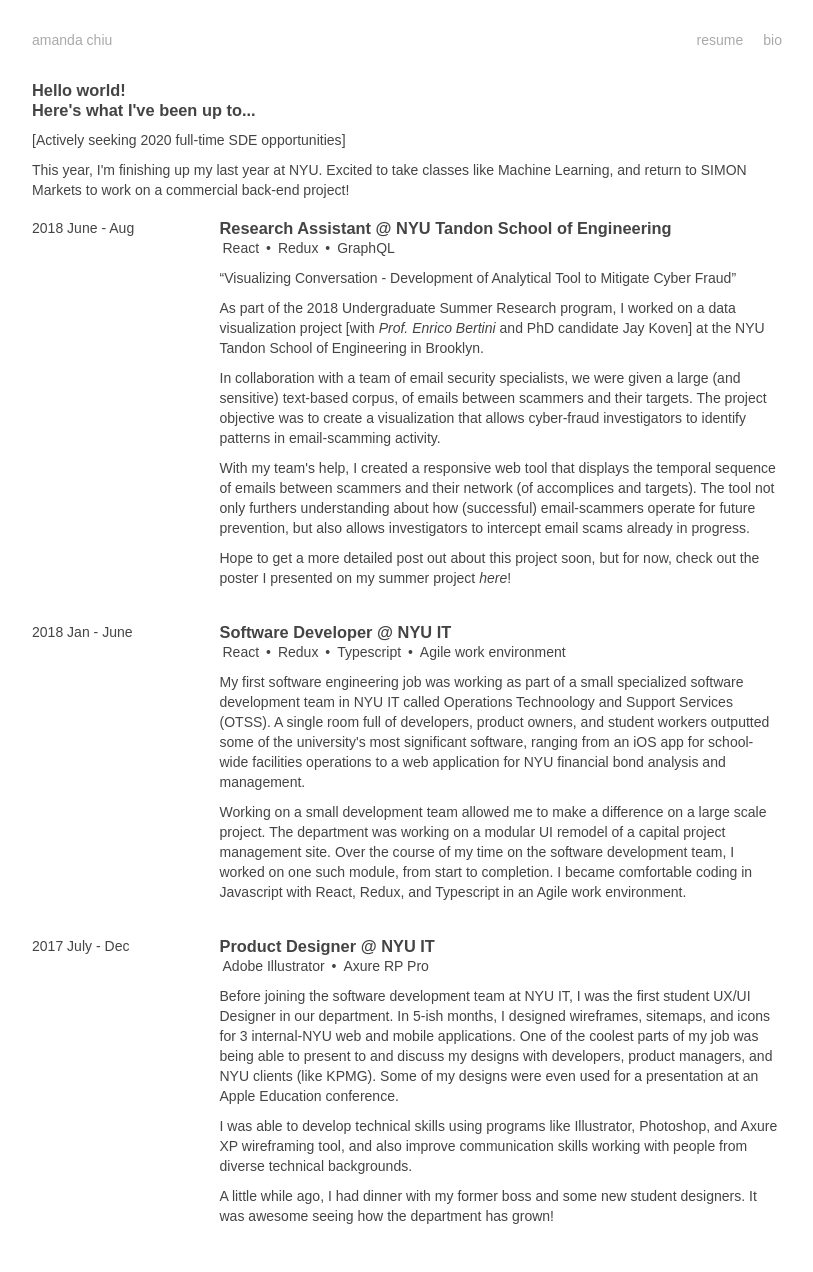
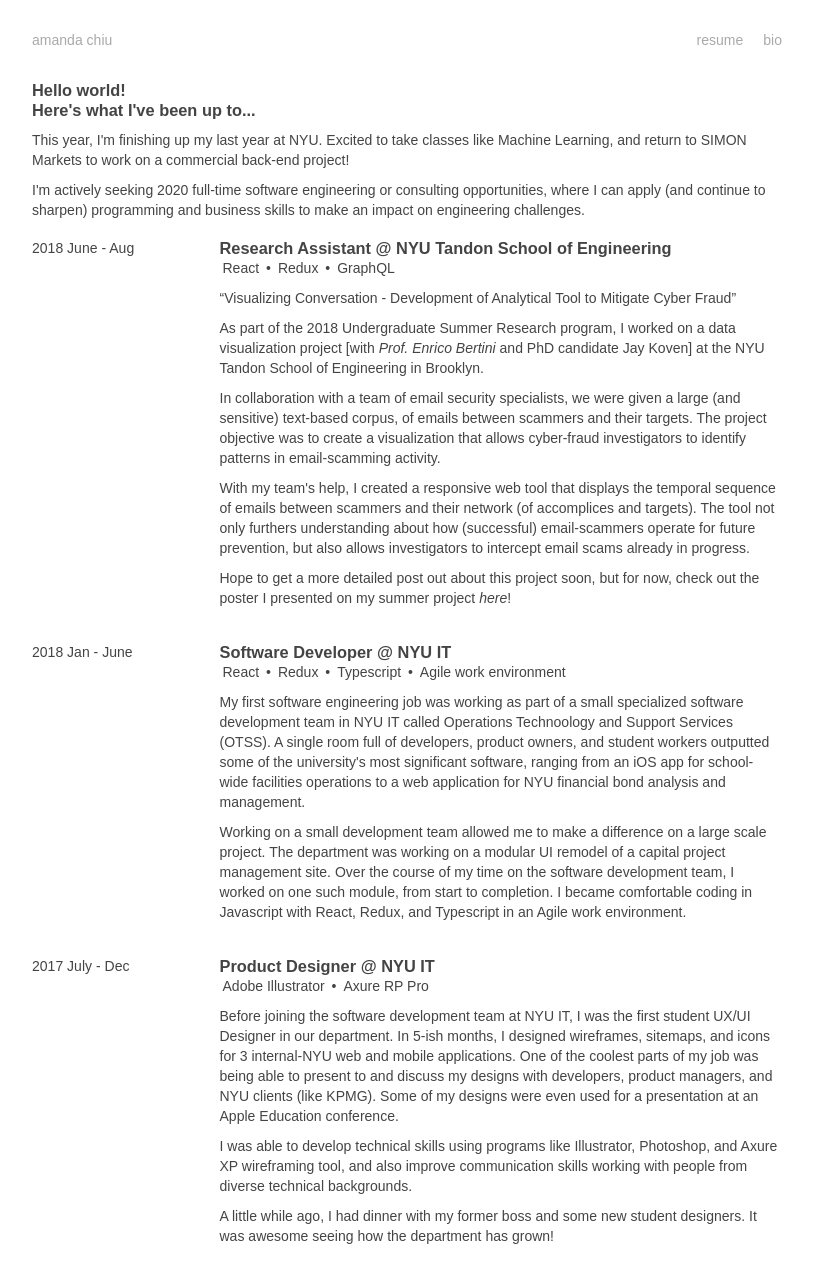
Before and after one commit to amandachiuu/amandachiuu.github.io, a Jekyll site: the page built from index.html, in a window 1280 px wide. Shown: the whole page, without its empty margins (233-1046 px from the left). Built offline with Jekyll 4.4.1, drawn with Linux system fonts in a browser that asks for light colours; some web fonts are replaced.

```diff
--- a/about.html
+++ b/about.html
@@ -24,7 +24,7 @@
       interested in black and white <a href="">photography<a>.
     </p>
     -->
-    Let's connect! Here are my
+    Let's connect! Here's my
     <a href="mailto:amanda.chiu@nyu.edu" target="_blank">[email]</a>
     <a href="https://github.com/amandachiuu" target="_blank">[Github]</a>
     <a href="https://www.linkedin.com/in/amandalchiu/" target="_blank">[LinkedIn]</a>
--- a/index.html
+++ b/index.html
@@ -3,9 +3,16 @@
 ---
 <h3>Hello world!</h3>
 <h3>Here's what I've been up to...</h3>
-<p>[Actively seeking 2020 full-time SDE opportunities]</p>
-<p>This year, I'm finishing up my last year at NYU. Excited to take classes like Machine Learning,
-  and return to SIMON Markets to work on a commercial back-end project!</p>
+<p></p>
+<p>
+  This year, I'm finishing up my last year at NYU. Excited to take classes like Machine Learning,
+  and return to SIMON Markets to work on a commercial back-end project!
+</p>
+<p>
+  I'm actively seeking 2020 full-time software engineering or consulting opportunities,
+  where I can apply (and continue to sharpen) programming and business skills to make an
+  impact on engineering challenges.
+</p>
 {% assign project_list = site.projects %}
   {% for project in project_list reversed %}
   <div class="row">
```
Also changed, not shown: 1 other file.
